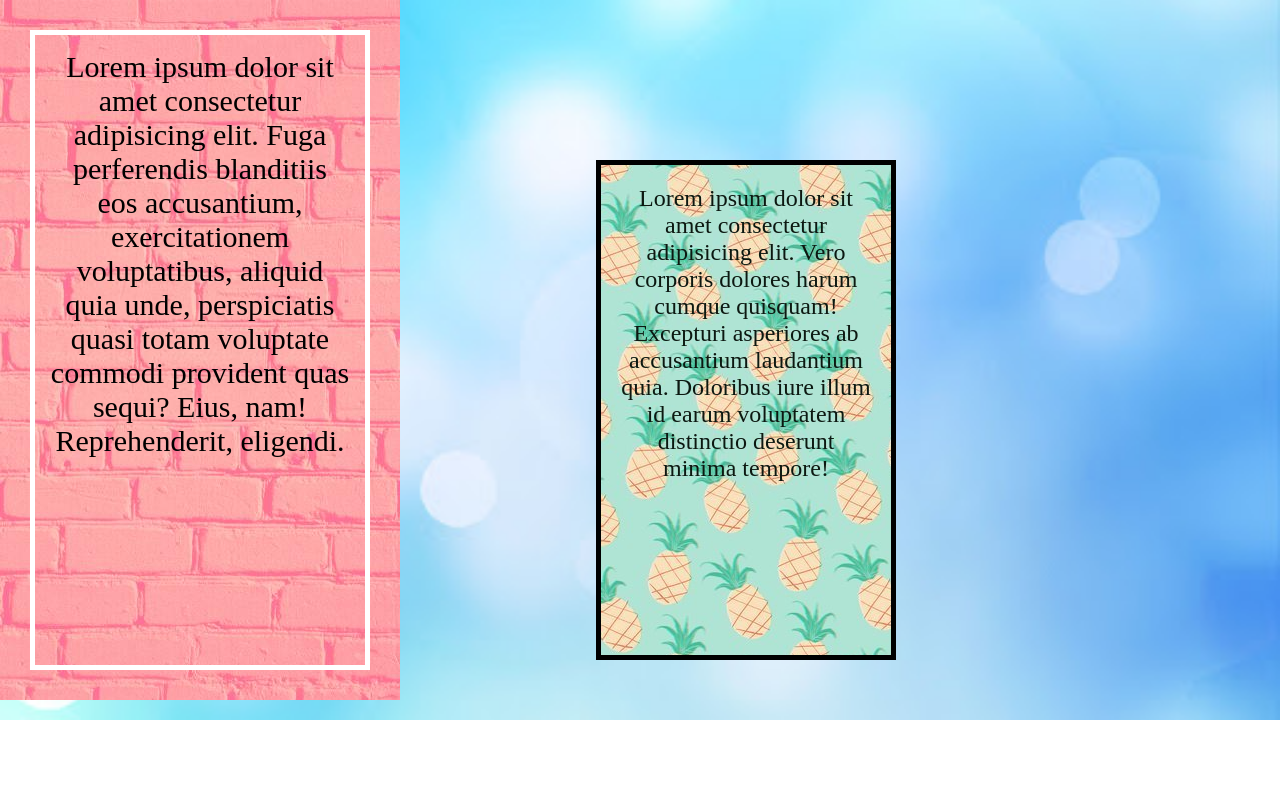
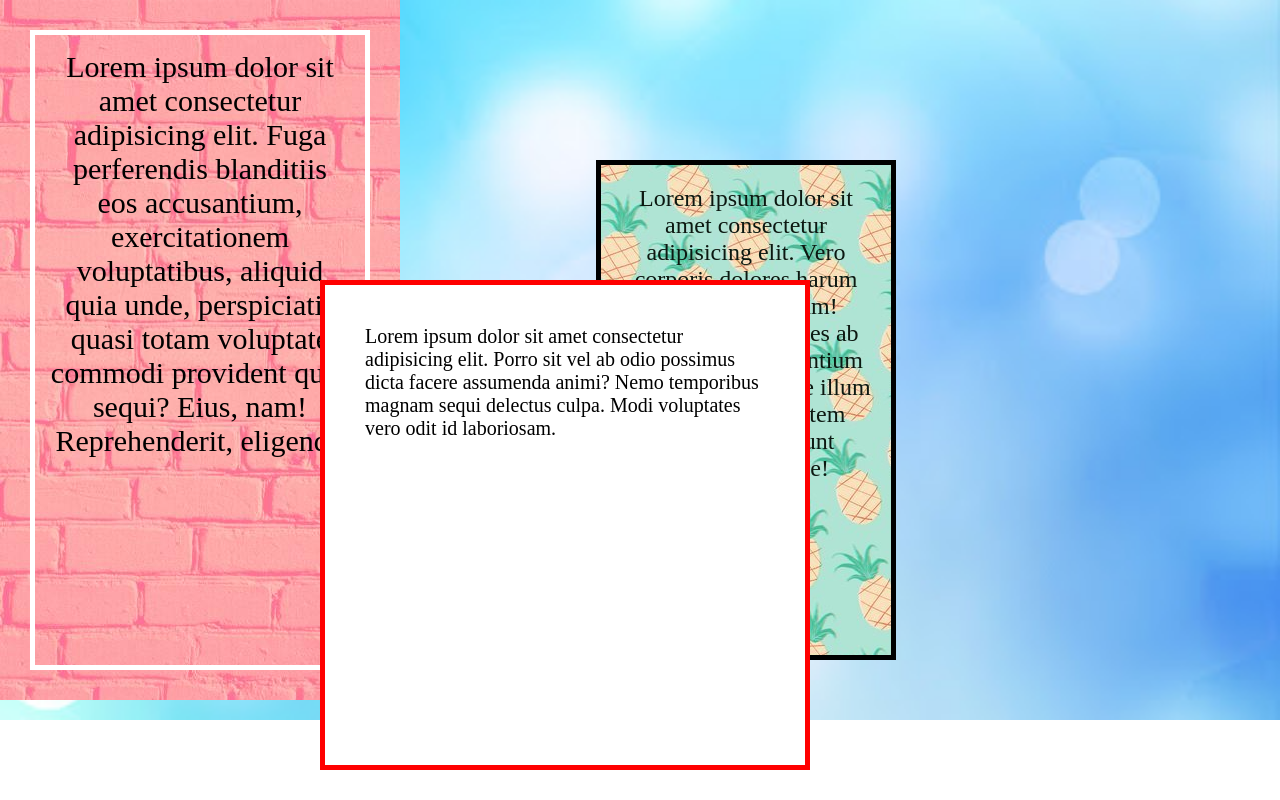
Before and after one commit to AlexandrLisowskiy/laboratory5, a plain HTML site: page index.html in a window 1280 px wide. Drawn offline with Linux system fonts and the light colour scheme.

Commit message:
third block

```diff
--- a/css/style.css
+++ b/css/style.css
@@ -37,3 +37,15 @@ body {
     font-size: 24px;
     color: #0c1811;
 }
+
+.third {
+    background: #fff;
+    width: 400px;
+    height: 400px;
+    border: solid 5px red;
+    font-size: 20px;
+    position: absolute;
+    top: 35%;
+    left: 25%;
+    padding: 40px;
+}
--- a/index.html
+++ b/index.html
@@ -10,7 +10,7 @@
 <body>
     <div class="first"><div>Lorem ipsum dolor sit amet consectetur adipisicing elit. Fuga perferendis blanditiis eos accusantium, exercitationem voluptatibus, aliquid quia unde, perspiciatis quasi totam voluptate commodi provident quas sequi? Eius, nam! Reprehenderit, eligendi.</div></div>
     <div class="second">Lorem ipsum dolor sit amet consectetur adipisicing elit. Vero corporis dolores harum cumque quisquam! Excepturi asperiores ab accusantium laudantium quia. Doloribus iure illum id earum voluptatem distinctio deserunt minima tempore!</div>
-    <div class="third"></div>
+    <div class="third">Lorem ipsum dolor sit amet consectetur adipisicing elit. Porro sit vel ab odio possimus dicta facere assumenda animi? Nemo temporibus magnam sequi delectus culpa. Modi voluptates vero odit id laboriosam.</div>
     <div class="fourth"></div>
 </body>
 </html>
```
